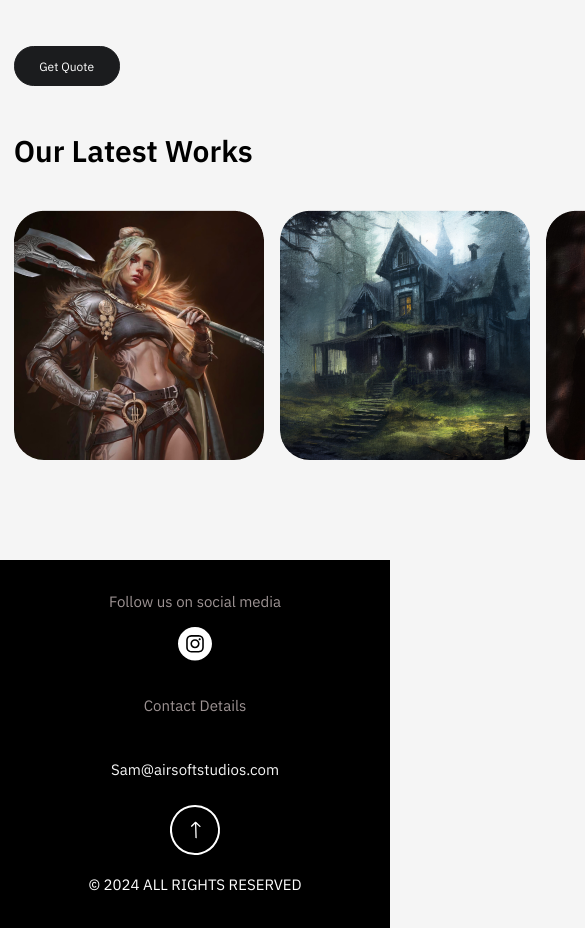
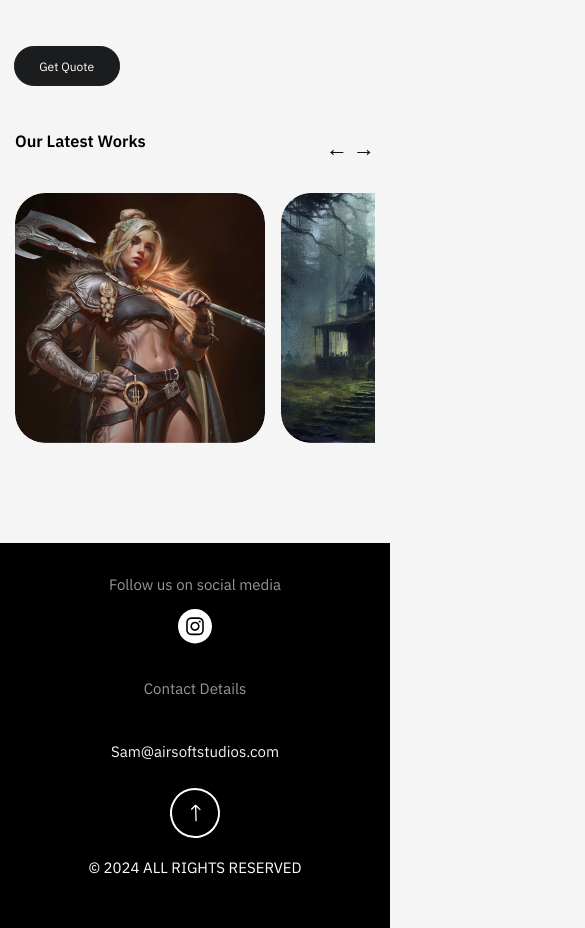
Before and after one commit to chayilDeborah/airsoft, a Next.js app: page /payment in a window 390 px wide. Shown: the part 780-1708 px from the top of the page, 585 px wide, since content can reach past the window. Built offline with nearby package versions, Linux system fonts and the light colour scheme.

Commit message:
feat: Latestwork responsiveness

```diff
--- a/app/components/LatestWork.tsx
+++ b/app/components/LatestWork.tsx
@@ -1,5 +1,5 @@
 "use client"
-import React, { useState } from 'react';
+import React, { useState, useEffect } from 'react';
 import Image from 'next/image';
 
 interface CarouselProps {
@@ -7,8 +7,25 @@ interface CarouselProps {
 }
 
 const LatestWork: React.FC<CarouselProps> = ({ images }) => {
-  const itemsPerPage = 4;
+  const [itemsPerPage, setItemsPerPage] = useState(4);
   const [currentIndex, setCurrentIndex] = useState(0);
+
+  useEffect(() => {
+    const updateItemsPerPage = () => {
+      if (window.innerWidth < 768) {
+        setItemsPerPage(2.5);
+      } else {
+        setItemsPerPage(4);
+      }
+    };
+
+    window.addEventListener('resize', updateItemsPerPage);
+    updateItemsPerPage(); // Call once to set the initial value
+
+    return () => {
+      window.removeEventListener('resize', updateItemsPerPage);
+    };
+  }, []);
 
   const handleNext = () => {
     setCurrentIndex((prevIndex) => (prevIndex + itemsPerPage) % images.length);
@@ -19,25 +36,25 @@ const LatestWork: React.FC<CarouselProps> = ({ images }) => {
   };
 
   return (
-    <div className="relative w-[1052px] mx-auto mb-[100px]">
+    <div className="relative lg:w-[1052px] w-[360px] mx-auto mb-[100px]">
       <div className='flex justify-between '>
-       <h2 className="text-[30px] leading-[39px] font-semibold mb-[40px] ">Our Latest Works</h2>
+        <h2 className="text-[16.4px] leading-[21.3px] lg:text-[30px] lg:leading-[39px] font-semibold mb-[40px] ">Our Latest Works</h2>
         <div>
           <button
             onClick={handlePrev}
-         className="text-[30px] mr-[5px] "
+            className="text-[22px] lg:text-[30px] mr-[5px] "
           >
             ←
           </button>
           <button
             onClick={handleNext}
-         className="text-[30px]  "
+            className="text-[22px] lg:text-[30px]  "
           >
             →
           </button>
         </div>
       </div>
-      <div className="flex space-x-4">
+      <div className="flex space-x-4 overflow-hidden">
         {images.slice(currentIndex, currentIndex + itemsPerPage).map((src, index) => (
           <div key={index} className="flex-none">
             <Image src={src} alt={`Image ${index + 1}`} width={250} height={250} className="object-cover w-[250px] h-[250px] rounded-[30px]" />
```
Lines whose indentation alone changed are shown as unchanged.
